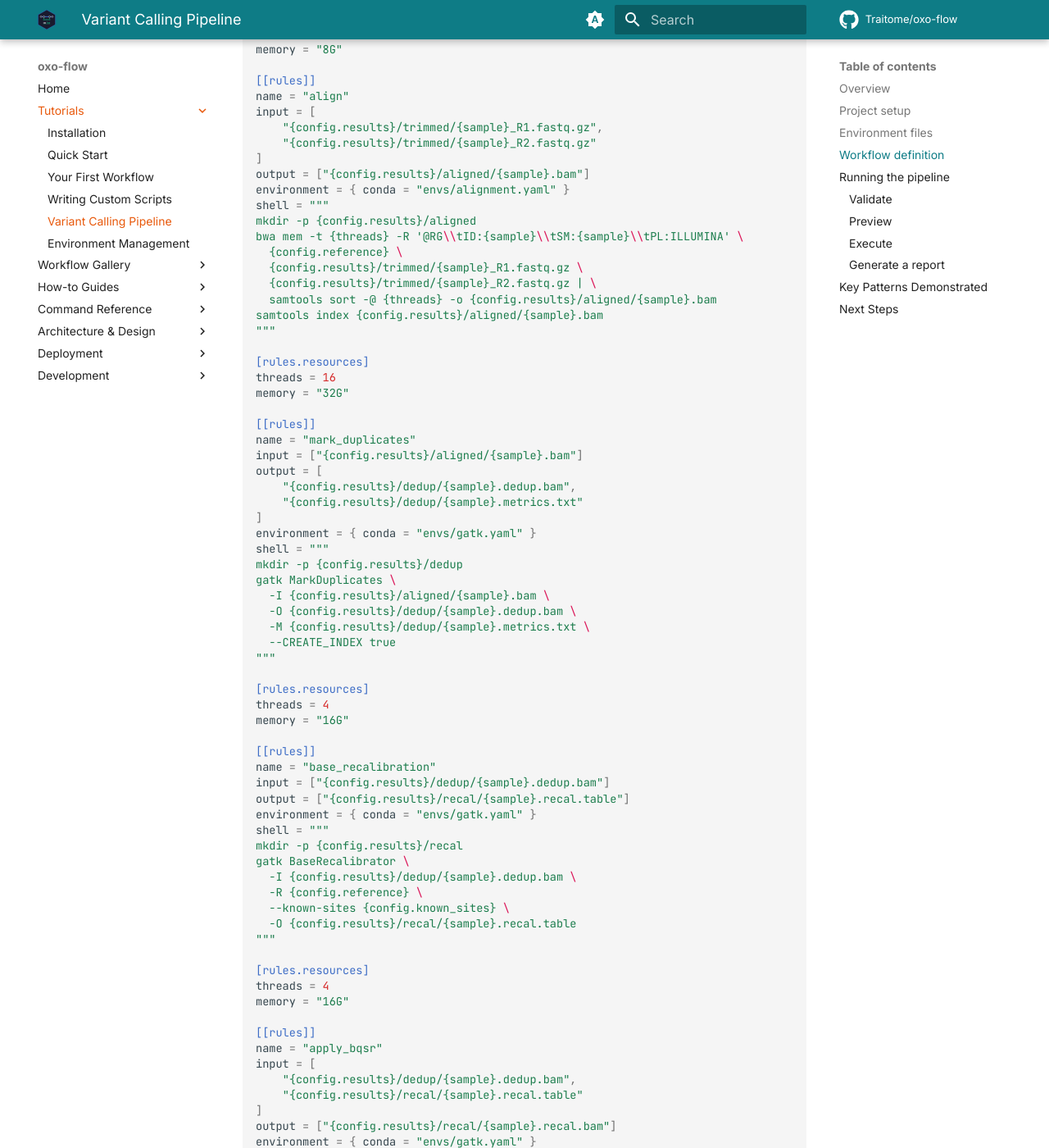
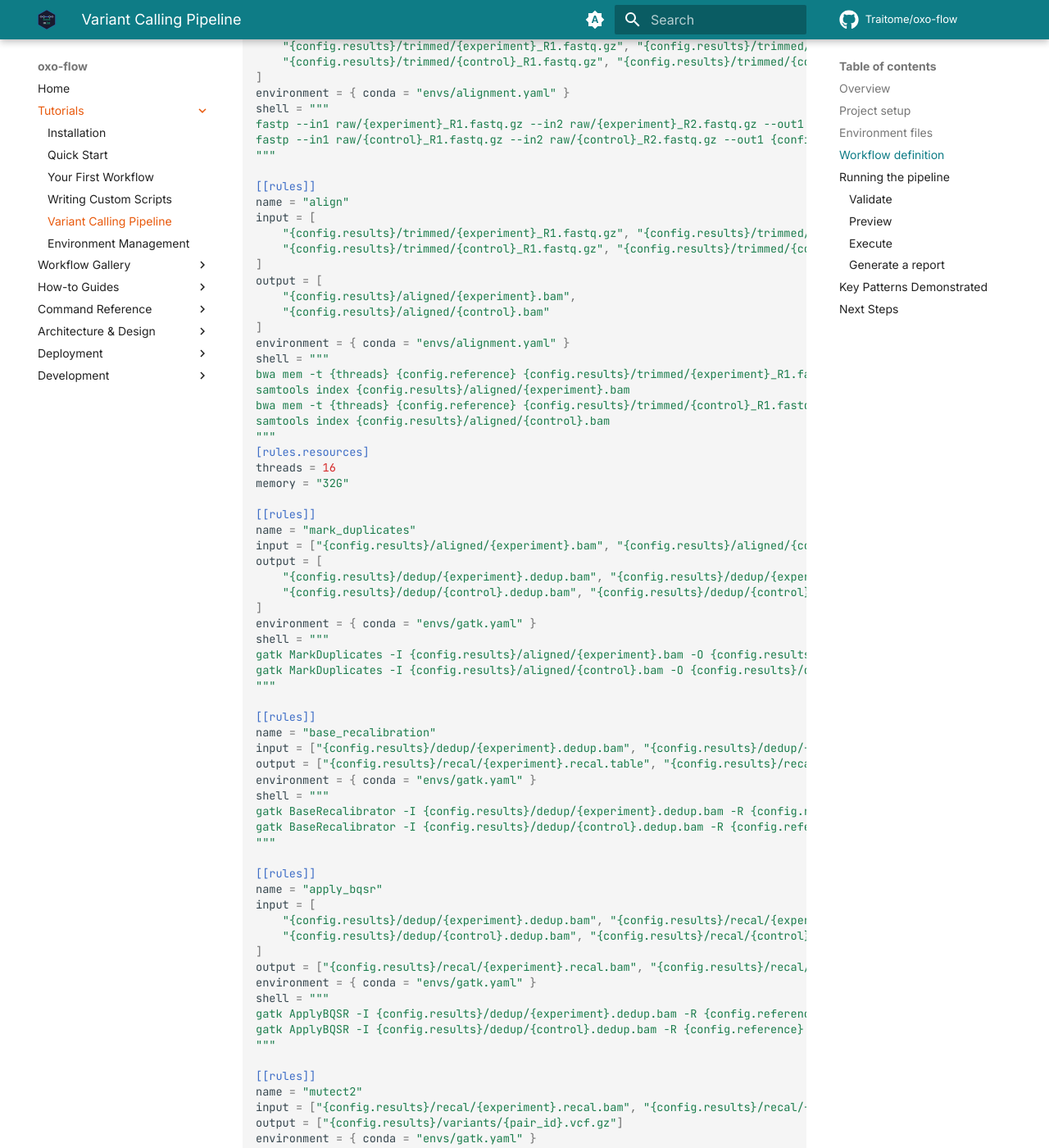
Before and after one commit to Traitome/oxo-flow, an MkDocs documentation site: the page built from docs/guide/src/tutorials/variant-calling.md, in a window 1280 px wide and 1400 px high, scrolled down 2865 px. Shown: the whole window at 82% size. Built offline with MkDocs 1.6.1 and Material for MkDocs 9.7.7, drawn with Linux system fonts in a browser that asks for light colours; comment, search, counter and statistics services are not loaded; some of the changed text lies outside the part shown.

Commit message:
docs: rewrite variant-calling tutorial with professional paired tumor-normal design
Previous tutorial claimed 'somatic experiment-control' but ran Mutect2
in tumor-only mode with no normal sample, claimed annotation but had
no annotation step, and used {sample} wildcards that don't connect
to pair-expanded rules in the DAG.

Rewritten with verified design:
- [[pairs]] drives expansion: each pre-processing rule handles both
  tumor and normal of one pair, keeping the DAG fully connected
- Mutect2 runs PAIRED mode with -normal and --germline-resource
- Honest diagram: 'filter' instead of 'filter & annotate'
- Removed redundant mkdir (auto-created dirs)
- -j advice aligned with pair count

Verified: 7 template rules x 2 pairs = 14 expanded rules, 15
dependencies, connected chain trim->align->markdup->bqsr->mutect2->
filter.

Co-Authored-By: Claude <noreply@anthropic.com>

````diff
--- a/docs/guide/src/tutorials/variant-calling.md
+++ b/docs/guide/src/tutorials/variant-calling.md
@@ -1,12 +1,12 @@
 # Variant Calling Pipeline
 
-This tutorial builds a complete somatic variant calling pipeline using oxo-flow — from raw FASTQ files to annotated VCF output. It demonstrates multi-environment workflows, resource scheduling, and real-world bioinformatics patterns.
+This tutorial builds a complete **paired somatic variant calling** pipeline using oxo-flow — from raw FASTQ files to filtered VCF output. It demonstrates multi-environment workflows, tumor-normal pairing, resource scheduling, and real-world bioinformatics patterns.
 
 ---
 
 ## Overview
 
-The pipeline follows a standard experiment-control variant calling workflow:
+The pipeline follows the GATK best-practices workflow for paired tumor-normal calling:
 
 ```mermaid
 graph TD
@@ -71,160 +73,130 @@ dependencies:
 ## Workflow definition
 
 ```toml
-# variant-calling.oxoflow
 [workflow]
 name = "variant-calling"
 version = "1.0.0"
-description = "Somatic variant calling pipeline (experiment-control)"
-author = "Genomics Core"
+description = "Paired somatic variant calling pipeline (tumor-normal)"
 
 [config]
 reference = "/data/references/hg38/hg38.fa"
-known_sites = "/data/references/hg38/known_sites.vcf.gz"
-samples = "config/samples.csv"
+known_sites = "/data/references/hg38/dbsnp_146.hg38.vcf.gz"
+germline_resource = "/data/references/hg38/af-only-gnomad.hg38.vcf.gz"
 results = "results"
 
 [defaults]
 threads = 4
 memory = "8G"
 
+[[pairs]]
+pair_id = "P001"
+experiment = "TUMOR_01"
+control = "NORMAL_01"
+
+[[pairs]]
+pair_id = "P002"
+experiment = "TUMOR_02"
+control = "NORMAL_02"
+
 [[rules]]
 name = "trim_reads"
-input = ["raw/{sample}_R1.fastq.gz", "raw/{sample}_R2.fastq.gz"]
+input = [
+    "raw/{experiment}_R1.fastq.gz", "raw/{experiment}_R2.fastq.gz",
+    "raw/{control}_R1.fastq.gz", "raw/{control}_R2.fastq.gz"
+]
 output = [
-    "{config.results}/trimmed/{sample}_R1.fastq.gz",
-    "{config.results}/trimmed/{sample}_R2.fastq.gz"
+    "{config.results}/trimmed/{experiment}_R1.fastq.gz", "{config.results}/trimmed/{experiment}_R2.fastq.gz",
+    "{config.results}/trimmed/{control}_R1.fastq.gz", "{config.results}/trimmed/{control}_R2.fastq.gz"
 ]
 environment = { conda = "envs/alignment.yaml" }
 shell = """
-mkdir -p {config.results}/trimmed
-fastp \
-  --in1 raw/{sample}_R1.fastq.gz \
-  --in2 raw/{sample}_R2.fastq.gz \
-  --out1 {config.results}/trimmed/{sample}_R1.fastq.gz \
-  --out2 {config.results}/trimmed/{sample}_R2.fastq.gz \
-  --thread {threads}
+fastp --in1 raw/{experiment}_R1.fastq.gz --in2 raw/{experiment}_R2.fastq.gz --out1 {config.results}/trimmed/{experiment}_R1.fastq.gz --out2 {config.results}/trimmed/{experiment}_R2.fastq.gz --thread {threads}
+fastp --in1 raw/{control}_R1.fastq.gz --in2 raw/{control}_R2.fastq.gz --out1 {config.results}/trimmed/{control}_R1.fastq.gz --out2 {config.results}/trimmed/{control}_R2.fastq.gz --thread {threads}
 """
-
-[rules.resources]
-threads = 4
-memory = "8G"
 
 [[rules]]
 name = "align"
 input = [
-    "{config.results}/trimmed/{sample}_R1.fastq.gz",
-    "{config.results}/trimmed/{sample}_R2.fastq.gz"
+    "{config.results}/trimmed/{experiment}_R1.fastq.gz", "{config.results}/trimmed/{experiment}_R2.fastq.gz",
+    "{config.results}/trimmed/{control}_R1.fastq.gz", "{config.results}/trimmed/{control}_R2.fastq.gz"
 ]
-output = ["{config.results}/aligned/{sample}.bam"]
+output = [
+    "{config.results}/aligned/{experiment}.bam",
+    "{config.results}/aligned/{control}.bam"
+]
 environment = { conda = "envs/alignment.yaml" }
 shell = """
-mkdir -p {config.results}/aligned
-bwa mem -t {threads} -R '@RG\\tID:{sample}\\tSM:{sample}\\tPL:ILLUMINA' \
-  {config.reference} \
-  {config.results}/trimmed/{sample}_R1.fastq.gz \
-  {config.results}/trimmed/{sample}_R2.fastq.gz | \
-  samtools sort -@ {threads} -o {config.results}/aligned/{sample}.bam
-samtools index {config.results}/aligned/{sample}.bam
+bwa mem -t {threads} {config.reference} {config.results}/trimmed/{experiment}_R1.fastq.gz {config.results}/trimmed/{experiment}_R2.fastq.gz | samtools sort -@ {threads} -o {config.results}/aligned/{experiment}.bam
+samtools index {config.results}/aligned/{experiment}.bam
+bwa mem -t {threads} {config.reference} {config.results}/trimmed/{control}_R1.fastq.gz {config.results}/trimmed/{control}_R2.fastq.gz | samtools sort -@ {threads} -o {config.results}/aligned/{control}.bam
+samtools index {config.results}/aligned/{control}.bam
 """
-
 [rules.resources]
 threads = 16
 memory = "32G"
 
 [[rules]]
 name = "mark_duplicates"
-input = ["{config.results}/aligned/{sample}.bam"]
+input = ["{config.results}/aligned/{experiment}.bam", "{config.results}/aligned/{control}.bam"]
 output = [
-    "{config.results}/dedup/{sample}.dedup.bam",
-    "{config.results}/dedup/{sample}.metrics.txt"
+    "{config.results}/dedup/{experiment}.dedup.bam", "{config.results}/dedup/{experiment}.metrics.txt",
+    "{config.results}/dedup/{control}.dedup.bam", "{config.results}/dedup/{control}.metrics.txt"
 ]
 environment = { conda = "envs/gatk.yaml" }
 shell = """
-mkdir -p {config.results}/dedup
-gatk MarkDuplicates \
-  -I {config.results}/aligned/{sample}.bam \
-  -O {config.results}/dedup/{sample}.dedup.bam \
-  -M {config.results}/dedup/{sample}.metrics.txt \
-  --CREATE_INDEX true
+gatk MarkDuplicates -I {config.results}/aligned/{experiment}.bam -O {config.results}/dedup/{experiment}.dedup.bam -M {config.results}/dedup/{experiment}.metrics.txt --CREATE_INDEX true
+gatk MarkDuplicates -I {config.results}/aligned/{control}.bam -O {config.results}/dedup/{control}.dedup.bam -M {config.results}/dedup/{control}.metrics.txt --CREATE_INDEX true
 """
-
-[rules.resources]
-threads = 4
-memory = "16G"
 
 [[rules]]
 name = "base_recalibration"
-input = ["{config.results}/dedup/{sample}.dedup.bam"]
-output = ["{config.results}/recal/{sample}.recal.table"]
+input = ["{config.results}/dedup/{experiment}.dedup.bam", "{config.results}/dedup/{control}.dedup.bam"]
+output = ["{config.results}/recal/{experiment}.recal.table", "{config.results}/recal/{control}.recal.table"]
 environment = { conda = "envs/gatk.yaml" }
 shell = """
-mkdir -p {config.results}/recal
-gatk BaseRecalibrator \
-  -I {config.results}/dedup/{sample}.dedup.bam \
-  -R {config.reference} \
-  --known-sites {config.known_sites} \
-  -O {config.results}/recal/{sample}.recal.table
+gatk BaseRecalibrator -I {config.results}/dedup/{experiment}.dedup.bam -R {config.reference} --known-sites {config.known_sites} -O {config.results}/recal/{experiment}.recal.table
+gatk BaseRecalibrator -I {config.results}/dedup/{control}.dedup.bam -R {config.reference} --known-sites {config.known_sites} -O {config.results}/recal/{control}.recal.table
 """
-
-[rules.resources]
-threads = 4
-memory = "16G"
 
 [[rules]]
 name = "apply_bqsr"
 input = [
-    "{config.results}/dedup/{sample}.dedup.bam",
-    "{config.results}/recal/{sample}.recal.table"
+    "{config.results}/dedup/{experiment}.dedup.bam", "{config.results}/recal/{experiment}.recal.table",
+    "{config.results}/dedup/{control}.dedup.bam", "{config.results}/recal/{control}.recal.table"
 ]
-output = ["{config.results}/recal/{sample}.recal.bam"]
+output = ["{config.results}/recal/{experiment}.recal.bam", "{config.results}/recal/{control}.recal.bam"]
 environment = { conda = "envs/gatk.yaml" }
 shell = """
-gatk ApplyBQSR \
-  -I {config.results}/dedup/{sample}.dedup.bam \
-  -R {config.reference} \
-  --bqsr-recal-file {config.results}/recal/{sample}.recal.table \
-  -O {config.results}/recal/{sample}.recal.bam
+gatk ApplyBQSR -I {config.results}/dedup/{experiment}.dedup.bam -R {config.reference} --bqsr-recal-file {config.results}/recal/{experiment}.recal.table -O {config.results}/recal/{experiment}.recal.bam
+gatk ApplyBQSR -I {config.results}/dedup/{control}.dedup.bam -R {config.reference} --bqsr-recal-file {config.results}/recal/{control}.recal.table -O {config.results}/recal/{control}.recal.bam
 """
-
-[rules.resources]
-threads = 4
-memory = "16G"
 
 [[rules]]
 name = "mutect2"
-input = ["{config.results}/recal/{sample}.recal.bam"]
-output = ["{config.results}/variants/{sample}.vcf.gz"]
+input = ["{config.results}/recal/{experiment}.recal.bam", "{config.results}/recal/{control}.recal.bam"]
+output = ["{config.results}/variants/{pair_id}.vcf.gz"]
 environment = { conda = "envs/gatk.yaml" }
 shell = """
-mkdir -p {config.results}/variants
 gatk Mutect2 \
   -R {config.reference} \
-  -I {config.results}/recal/{sample}.recal.bam \
-  -O {config.results}/variants/{sample}.vcf.gz
+  -I {config.results}/recal/{experiment}.recal.bam \
+  -I {config.results}/recal/{control}.recal.bam \
+  -normal {control} \
+  --germline-resource {config.germline_resource} \
+  --native-pair-hmm-threads {threads} \
+  -O {config.results}/variants/{pair_id}.vcf.gz
 """
-
-[rules.resources]
-threads = 4
-memory = "16G"
 
 [[rules]]
 name = "filter_variants"
-input = ["{config.results}/variants/{sample}.vcf.gz"]
-output = ["{config.results}/filtered/{sample}.filtered.vcf.gz"]
+input = ["{config.results}/variants/{pair_id}.vcf.gz"]
+output = ["{config.results}/filtered/{pair_id}.filtered.vcf.gz"]
 environment = { conda = "envs/bcftools.yaml" }
 shell = """
-mkdir -p {config.results}/filtered
-bcftools filter \
-  -i 'QUAL>=30 && DP>=10' \
-  {config.results}/variants/{sample}.vcf.gz | \
-  bcftools view -f PASS -Oz -o {config.results}/filtered/{sample}.filtered.vcf.gz
-bcftools index -t {config.results}/filtered/{sample}.filtered.vcf.gz
+bcftools filter -i 'QUAL>=30 && DP>=10' {config.results}/variants/{pair_id}.vcf.gz | \
+  bcftools view -f PASS -Oz -o {config.results}/filtered/{pair_id}.filtered.vcf.gz
+bcftools index -t {config.results}/filtered/{pair_id}.filtered.vcf.gz
 """
-
-[rules.resources]
-threads = 2
-memory = "8G"
 ```
 
 ---
@@ -235,8 +207,10 @@ memory = "8G"
 
 ```bash
 oxo-flow validate variant-calling.oxoflow
-# ✓ variant-calling.oxoflow — 7 rules, 7 dependencies
+# ✓ variant-calling.oxoflow — 7 rules, 15 dependencies
 ```
+
+With 2 pairs, all 7 rules expand to 14 concrete rule instances — `trim_reads_P001`, `align_P001`, `mutect2_P001`, and so on. Each pre-processing rule handles both the tumor and the normal sample of one pair, keeping the DAG fully connected at expansion time.
 
 ### Preview
 
@@ -244,15 +218,19 @@ oxo-flow validate variant-calling.oxoflow
 oxo-flow dry-run variant-calling.oxoflow
 ```
 
+The dry-run lists all expanded rules and suggests a `-j` value based on your machine's threads divided by the workflow's heaviest rule.
+
 ### Execute
 
 ```bash
-# Run with 8 parallel jobs, retry failed jobs once
-oxo-flow run variant-calling.oxoflow -j 8 -r 1
+# Two pairs can run concurrently — one job stream per pair
+oxo-flow run variant-calling.oxoflow -j 2 -r 1
 
 # Keep going even if a job fails
-oxo-flow run variant-calling.oxoflow -j 8 -k
+oxo-flow run variant-calling.oxoflow -j 2 -k
 ```
+
+The engine's resource pool schedules jobs so concurrent rules never oversubscribe the CPU — `align` (16 threads) will not run alongside other heavy rules on a 16-core machine.
 
 ### Generate a report
 
@@ -266,9 +244,10 @@ oxo-flow report variant-calling.oxoflow -f html -o report.html
 
 | Pattern | Example |
 |---|---|
+| **Tumor-normal pairing** | `[[pairs]]` expands each rule per pair; Mutect2 runs in paired mode |
 | **Multiple environments** | Different conda envs for alignment, GATK, and bcftools |
 | **Resource scaling** | `align` gets 16 threads / 32G; `filter_variants` gets 2 threads / 8G |
-| **Piped commands** | `bwa mem | samtools sort` in the `align` rule |
+| **Piped commands** | `bwa mem \| samtools sort` in the `align` rule |
 | **Config variables** | `{config.reference}`, `{config.results}` used across all rules |
 | **Linear dependency chain** | Each rule's output is the next rule's input |
 | **Retry on failure** | `-r 1` flag retries failed jobs once |
````
Also changed, not shown: other parts of docs/guide/src/tutorials/variant-calling.md (+4 -2 lines).
